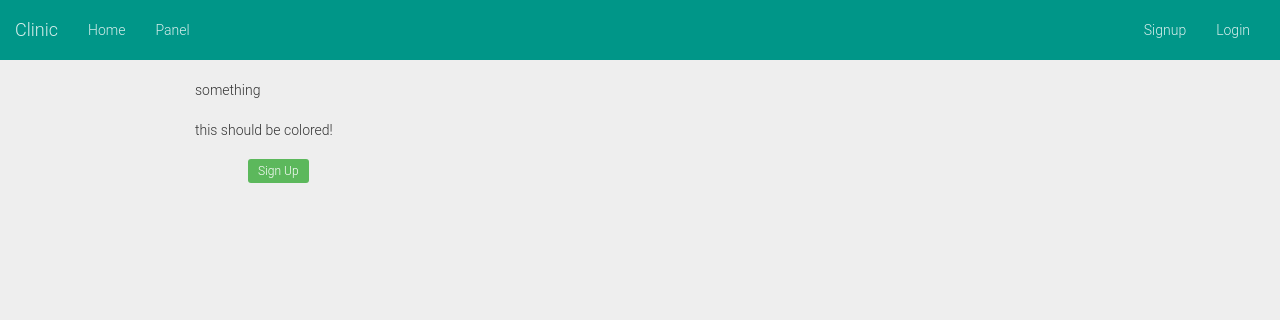
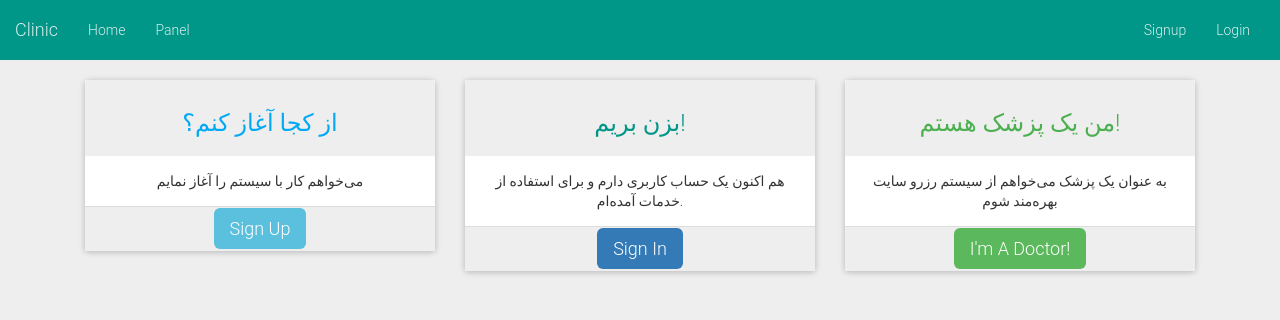
Before and after one commit to hosseinvand/Clinic, a Django app: page / in a window 1280 px wide. Shown: the top 320 px of the page. Run offline with Django 3.2, Linux system fonts and the light colour scheme; some libraries are stand-ins or nearby versions.

Commit message:
register_section edits

```diff
--- a/reservation/templates/register_section.html
+++ b/reservation/templates/register_section.html
@@ -1,23 +1,43 @@
-<div class="container">
-    <div class="col-md-10 col-md-offset-1">
-        <div class="col-md-4">
-            <div class="row">
-                something
-            </div>
-            <br>
-            <div class="row">
-                this should be colored!
-            </div>
-            <br>
-            <div class="col-sm-10 col-sm-offset-1">
-                <a class="button btn-sm btn-success" href="/register/">Sign Up</a>
-            </div>
+<div class="container-fluid">
+  <div class="row">
+    <div class="col-sm-4 col-xs-12">
+      <div class="panel panel-default  text-center">
+        <div class="panel-heading">
+          <h3  class="text-info">از کجا آغاز کنم؟</h3>
         </div>
-         <div class="col-md-4">
-
+        <div class="panel-body">
+          می‌خواهم کار با سیستم را آغاز نمایم
         </div>
-         <div class="col-md-4">
-
+        <div class="panel-footer">
+          <a class="button btn-lg btn-info" href="{% url 'register' %}">Sign Up</a>
         </div>
+      </div>
     </div>
+    <div class="col-sm-4 col-xs-12">
+      <div class="panel panel-default text-center">
+        <div class="panel-heading text-primary">
+          <h3 class="text-primary">بزن بریم!</h3>
+        </div>
+        <div class="panel-body">
+هم اکنون یک حساب کاربری دارم و برای استفاده از خدمات آمده‌ام.
+        </div>
+        <div class="panel-footer">
+          <a class="button btn-lg btn-primary" href="{% url 'login' %}" >Sign In</a>
+        </div>
+      </div>
+    </div>
+    <div class="col-sm-4 col-xs-12">
+      <div class="panel panel-default text-center">
+        <div class="panel-heading text-success">
+          <h3 class="text-success">من یک پزشک هستم!</h3>
+        </div>
+        <div class="panel-body">
+            به عنوان یک پزشک می‌خواهم از سیستم رزرو سایت بهره‌مند شوم
+        </div>
+        <div class="panel-footer">
+          <a class="button btn-lg btn-success"  href="{% url 'register' %}">I'm A Doctor!</a>
+        </div>
+      </div>
+    </div>
+  </div>
 </div>
--- a/reservation/urls.py
+++ b/reservation/urls.py
@@ -10,6 +10,6 @@ urlpatterns = [
     url(r'^$', MainPageView.as_view(), name='mainPage'),
     url(r'^login/$', PatientLoginView.as_view(), name="login"),
     url(r'^logout/$', logout, {'next_page': reverse_lazy('mainPage')}),
-    url(r'^register/$', PatientCreateView.as_view(), name='registerPage'),
+    url(r'^register/$', PatientCreateView.as_view(), name='register'),
 
 ]
```
